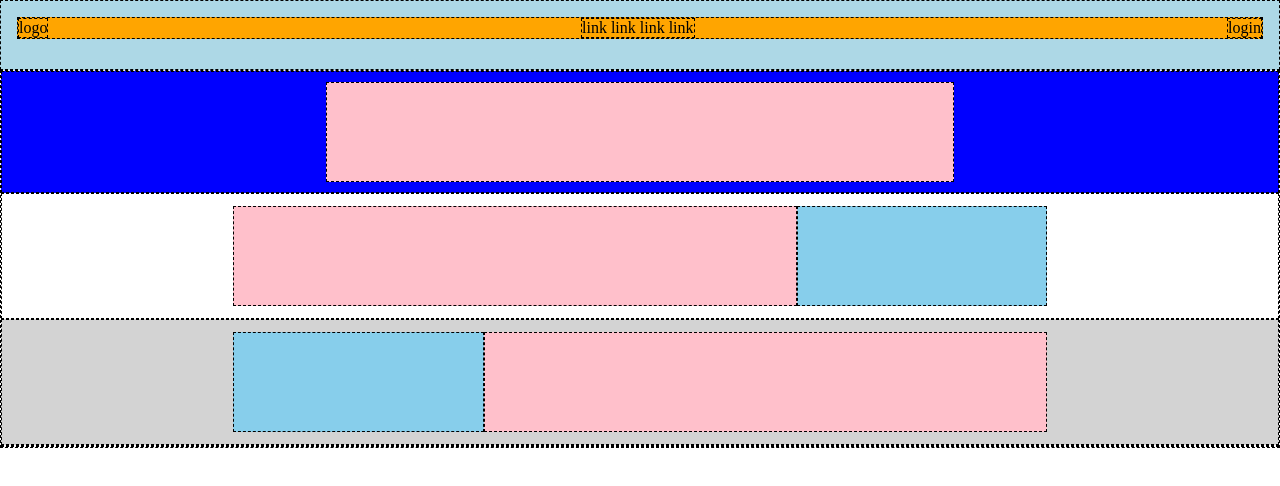
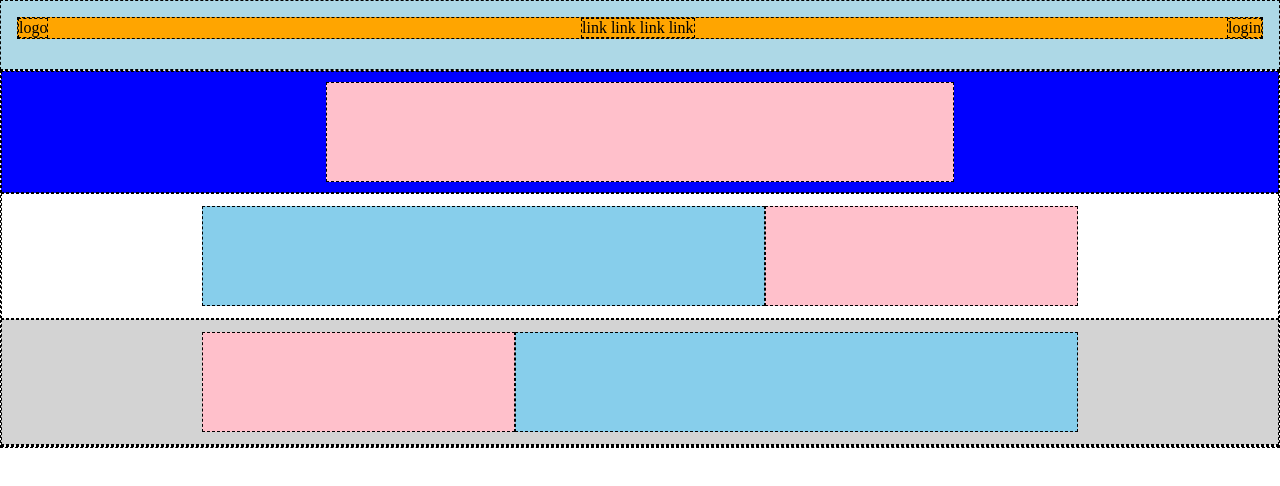
Before and after one commit to FrancescoSls97/htmlcss-struttura-discord, a plain HTML site: page index.html in a window 1280 px wide. Drawn offline with Linux system fonts and the light colour scheme.

Commit message:
added meet section

```diff
--- a/css/style.css
+++ b/css/style.css
@@ -47,19 +47,20 @@
 .easymeet{
     background: lightgray;
     display: flex;
-    flex-direction: row-reverse;
     justify-content: center;
     padding: 12px;
 }
 
+
+
 .pink{
     background: pink;
     height: 100px;
+    width: 25%;
+}
+
+.skyblue{
+    background: skyblue;
+    height: 100px;
     width: 45%;
 }
-
-.blue{
-    background: skyblue;
-    height: 100px;
-    width: 20%;
-}
--- a/index.html
+++ b/index.html
@@ -22,13 +22,13 @@
         </section>
         <!--talksection-->
         <section class="talkspace">
+            <div class="skyblue"></div>
             <div class="pink"></div>
-            <div class="blue"></div>
         </section>
         <!--meetsection-->
         <section class="easymeet">
             <div class="pink"></div>
-            <div class="blue"></div>
+            <div class="skyblue"></div>
         </section>
         <!--fandomsection-->
         <section class="fandom"></section>
```
